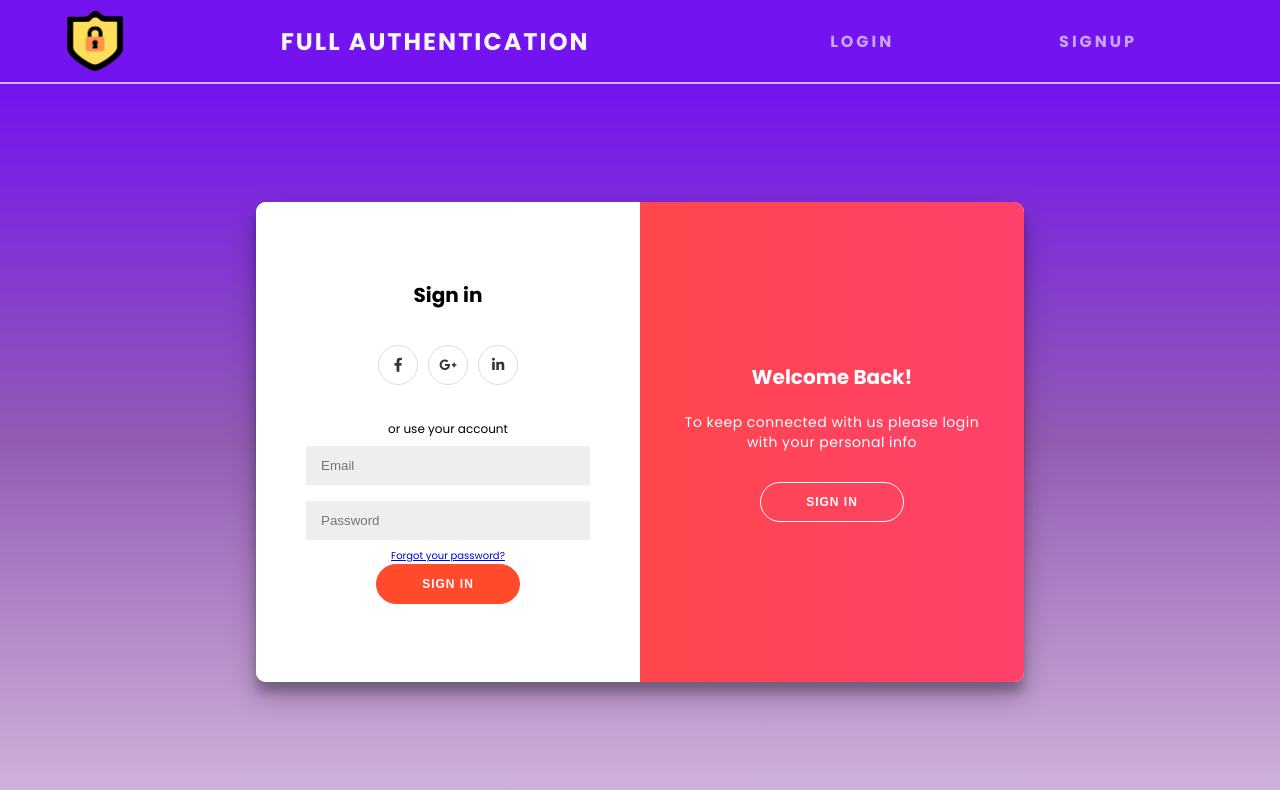
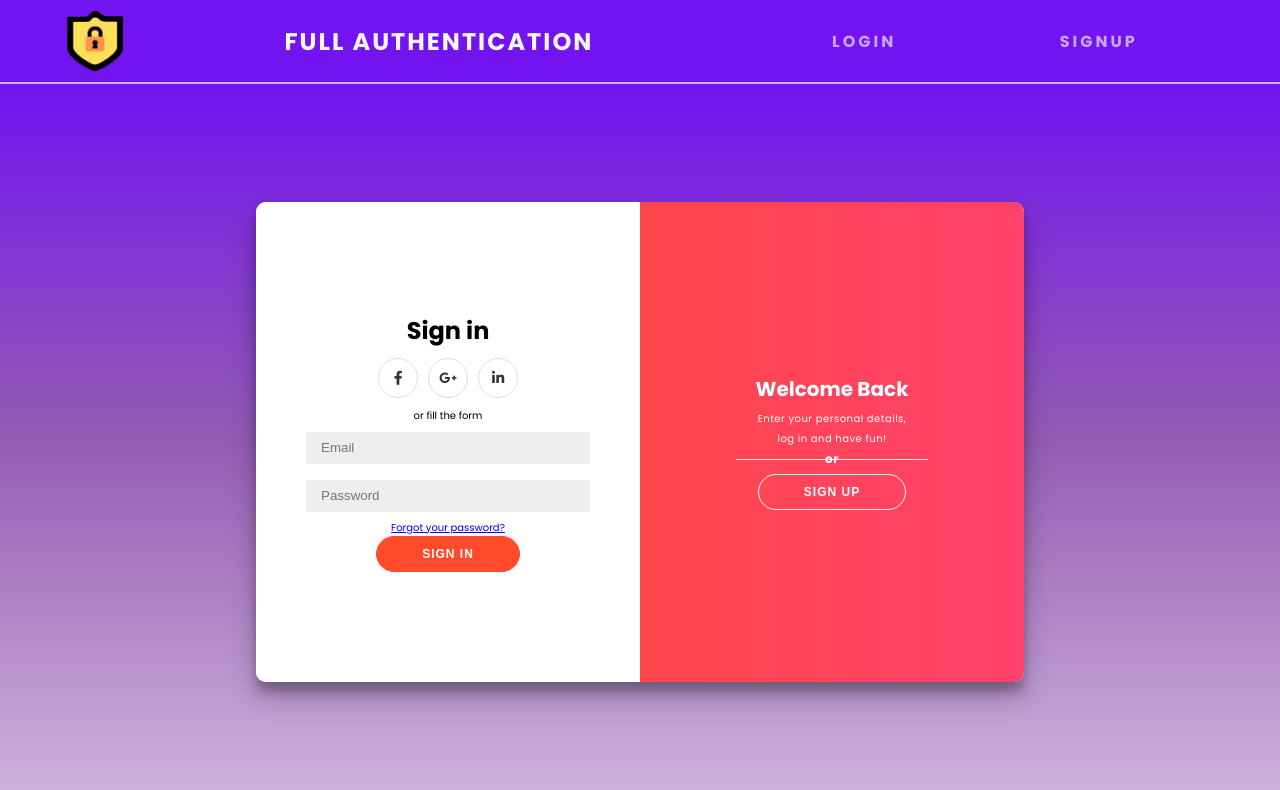
Before and after one commit to wawrzynmc/Authentication-client, a React (Create React App) app: page /auth in a window 1280 px wide. Shown: the top 790 px of the page. Built offline with nearby package versions, Linux system fonts and the light colour scheme.

Commit message:
:sparkles: Animations for changing signup/signin mode

```diff
--- a/src/shared/components/FormElements/Form/Form.js
+++ b/src/shared/components/FormElements/Form/Form.js
@@ -13,7 +13,9 @@ const Form = (props) => {
 				className={`${classes.FormContainer} ${classes.FormContainer_signup}`}
 			>
 				<form action="#">
-					<h1>Create Account</h1>
+					<h1 className={classes.FormContainer__Title}>
+						Create Account
+					</h1>
 					<div className={classes.FormContainer__Socials}>
 						<a href="#" className={classes.FormContainer__Social}>
 							<i className="fab fa-facebook-f"></i>
@@ -25,9 +27,12 @@ const Form = (props) => {
 							<i className="fab fa-linkedin-in"></i>
 						</a>
 					</div>
-					<span>or use your email for registration</span>
+					<span className={classes.FormContainer__paragraph}>
+						or fill the form
+					</span>
 					<input type="text" placeholder="Name" />
 					<input type="email" placeholder="Email" />
+					<input type="password" placeholder="Password" />
 					<input type="password" placeholder="Password" />
 					<button>Sign Up</button>
 				</form>
@@ -36,7 +41,7 @@ const Form = (props) => {
 				className={`${classes.FormContainer} ${classes.FormContainer_signin}`}
 			>
 				<form action="#">
-					<h1>Sign in</h1>
+					<h1 className={classes.FormContainer__Title}>Sign in</h1>
 					<div className={classes.FormContainer__Socials}>
 						<a href="#" className={classes.FormContainer__Social}>
 							<i className="fab fa-facebook-f"></i>
@@ -48,7 +53,9 @@ const Form = (props) => {
 							<i className="fab fa-linkedin-in"></i>
 						</a>
 					</div>
-					<span>or use your account</span>
+					<span className={classes.FormContainer__paragraph}>
+						or fill the form
+					</span>
 					<input type="email" placeholder="Email" />
 					<input type="password" placeholder="Password" />
 					<a href="#">Forgot your password?</a>
@@ -60,31 +67,45 @@ const Form = (props) => {
 					<div
 						className={`${classes.OverlayContainer__Panel} ${classes.OverlayContainer__Panel_first}`}
 					>
-						<h1>Welcome Back!</h1>
-						<p>
-							To keep connected with us please login with your
-							personal info
-						</p>
+						<h1 className={classes.OverlayContainer__Title}>
+							Welcome Back
+						</h1>
+						<span className={classes.OverlayContainer__Information}>
+							<p>
+								Enter your personal details, <br />
+								log in and have fun!
+							</p>
+							<h1>
+								<span>or</span>
+							</h1>
+						</span>
+						<button
+							className={classes.Ghost}
+							onClick={props.togglePannels}
+						>
+							Sign Up
+						</button>
+					</div>
+					<div
+						className={`${classes.OverlayContainer__Panel} ${classes.OverlayContainer__Panel_second}`}
+					>
+						<h1 className={classes.OverlayContainer__Title}>
+							First Time Here?
+						</h1>
+						<span className={classes.OverlayContainer__Information}>
+							<p>
+								Enter your personal details, <br />
+								create an account and start the journey!
+							</p>
+							<h1>
+								<span>or</span>
+							</h1>
+						</span>
 						<button
 							className={classes.Ghost}
 							onClick={props.togglePannels}
 						>
 							Sign In
-						</button>
-					</div>
-					<div
-						className={`${classes.OverlayContainer__Panel} ${classes.OverlayContainer__Panel_second}`}
-					>
-						<h1>Hello, Friend!</h1>
-						<p>
-							Enter your personal details and start journey with
-							us
-						</p>
-						<button
-							className={classes.Ghost}
-							onClick={props.togglePannels}
-						>
-							Sign Up
 						</button>
 					</div>
 				</div>
--- a/src/shared/components/FormElements/Form/Form.module.scss
+++ b/src/shared/components/FormElements/Form/Form.module.scss
@@ -16,7 +16,8 @@
 
 	&_secondPanelActive {
 		& .FormContainer_signin {
-			transform: translate(0, 60%);
+			transform: translate(0, 35%);
+			opacity: 0;
 			z-index: 0;
 			@media screen and (min-width: 768px) {
 				transform: translate(100%, 0);
@@ -26,8 +27,8 @@
 		& .FormContainer_signup {
 			opacity: 1;
 			z-index: 10;
-			transform: translate(0, 60%);
-			animation: show 0.6s;
+			transform: translate(0, 50%);
+			animation: show 0.4s;
 
 			@media screen and (min-width: 768px) {
 				transform: translate(100%, 0);
@@ -35,25 +36,28 @@
 		}
 
 		& .OverlayContainer {
-			transform: translate(0, -150%);
+			transform: translate(0, -234%);
 			@media screen and (min-width: 768px) {
 				transform: translate(-100%, 0);
 			}
 		}
 
 		& .OverlayContainer__Overlay {
+			transform: translate(0, 70%);
 			@media screen and (min-width: 768px) {
 				transform: translate(50%, 0);
 			}
 		}
 
 		& .OverlayContainer__Panel_first {
+			transform: translate(0, 0%);
 			@media screen and (min-width: 768px) {
 				transform: translate(100%, 0);
 			}
 		}
 
 		& .OverlayContainer__Panel_second {
+			transform: translate(0, -233%);
 			@media screen and (min-width: 768px) {
 				transform: translate(-100%, 0);
 			}
@@ -63,8 +67,9 @@
 
 .FormContainer {
 	position: absolute;
+	top: 0;
 
-	height: 60%;
+	height: 65%;
 	width: 100%;
 
 	transition: all 0.6s ease-in-out;
@@ -86,9 +91,16 @@
 		z-index: 10;
 	}
 
-	&__Socials {
-		margin: 20px 0;
-		@media screen and (min-width: 768px) {
+	// &__Socials {
+
+	// }
+
+	&__Title {
+		font-weight: bold;
+		font-size: 2rem;
+
+		@media (min-width: 375px) {
+			font-size: 2.4rem;
 		}
 	}
 
@@ -99,7 +111,7 @@
 
 		height: 40px;
 		width: 40px;
-		margin: 15px 5px;
+		margin: 10px 5px;
 
 		border: 1px solid #dddddd;
 		border-radius: 50%;
@@ -111,10 +123,10 @@
 
 .OverlayContainer {
 	position: absolute;
-	top: 75%;
+	top: 70%;
 	left: 0;
 
-	height: 25%;
+	height: 30%;
 	width: 100%;
 
 	overflow: hidden;
@@ -131,9 +143,9 @@
 
 	&__Overlay {
 		position: relative;
-		top: -300%;
+		top: -233%;
 
-		height: 400%;
+		height: 333%;
 
 		background: #ff416c;
 		background: -webkit-linear-gradient(to right, #ff4b2b, #ff416c);
@@ -160,7 +172,7 @@
 		align-items: center;
 		justify-content: center;
 
-		height: 25%;
+		height: 30%;
 		width: 100%;
 
 		text-align: center;
@@ -177,7 +189,7 @@
 		}
 
 		&_first {
-			transform: translate(0, 150%);
+			transform: translate(0, 0);
 
 			@media screen and (min-width: 768px) {
 				transform: translate(100%, 0);
@@ -185,7 +197,7 @@
 		}
 
 		&_second {
-			transform: translate(0, 0);
+			transform: translate(0, 200%);
 
 			@media screen and (min-width: 768px) {
 				right: 0;
@@ -193,27 +205,46 @@
 			}
 		}
 	}
-}
 
-h1 {
-	font-weight: bold;
-	margin: 0;
-}
+	&__Title {
+		font-size: 2rem;
+	}
 
-h2 {
-	text-align: center;
-}
+	&__Information {
+		font-size: 1rem;
+		font-weight: 100;
+		line-height: 20px;
+		letter-spacing: 0.5px;
+		margin: 5px 0;
+		width: 70%;
 
-p {
-	font-size: 14px;
-	font-weight: 100;
-	line-height: 20px;
-	letter-spacing: 0.5px;
-	margin: 20px 0 30px;
-}
+		h1 {
+			font-size: 1.2rem;
+			position: relative;
+		}
 
-span {
-	font-size: 12px;
+		h1:before {
+			content: '';
+			display: block;
+			width: 100px;
+			height: 1px;
+			background-color: rgb(246, 246, 246);
+			position: absolute;
+			left: 5%;
+			top: 50%;
+		}
+
+		h1:after {
+			content: '';
+			display: block;
+			width: 100px;
+			height: 1px;
+			background-color: rgb(246, 246, 246);
+			position: absolute;
+			right: 5%;
+			top: 50%;
+		}
+	}
 }
 
 button {
@@ -223,7 +254,7 @@ button {
 	color: #ffffff;
 	font-size: 12px;
 	font-weight: bold;
-	padding: 12px 45px;
+	padding: 10px 45px;
 	letter-spacing: 1px;
 	text-transform: uppercase;
 	transition: transform 80ms ease-in;
@@ -259,6 +290,7 @@ input {
 	padding: 12px 15px;
 	margin: 8px 0;
 	width: 100%;
+	height: 4vh;
 }
 
 @keyframes show {
--- a/src/shared/components/Navigation/Logo/Logo.module.css
+++ /dev/null
@@ -1,12 +0,0 @@
-.Logo {
-    height: 100%;
-    box-sizing: border-box;
-}
-
-.NavigationLogo {
-    padding: 10px 0;
-}
-
-.Logo img {
-    height: 100%;
-}
--- /dev/null
+++ b/src/shared/components/Navigation/Logo/Logo.module.scss
@@ -0,0 +1,16 @@
+.Logo {
+	height: 80%;
+	box-sizing: border-box;
+
+	@media (min-width: 375px) {
+		height: 100%;
+	}
+}
+
+.NavigationLogo {
+	padding: 10px 5px 10px 0;
+}
+
+.Logo img {
+	height: 100%;
+}
--- a/src/shared/components/Navigation/MainHeader/MainHeader.module.css
+++ b/src/shared/components/Navigation/MainHeader/MainHeader.module.css
@@ -1,13 +1,12 @@
 :root {
-    --headerBgcColor: #7313f0
+	--headerBgcColor: #7313f0;
 }
 
 .MainHeader {
 	position: fixed;
 	top: 0;
 	left: 0;
-	z-index: 20;
-
+	z-index: 200;
 
 	display: flex;
 	justify-content: space-around;
@@ -19,13 +18,12 @@
 
 	border-bottom: 2px solid #d0b4dc;
 
-	background-color: var(--headerBgcColor)
+	background-color: var(--headerBgcColor);
 }
 
 /* szerokosc wieksza niz 768 */
 @media (min-width: 768px) {
 	.MainHeader {
-
 	}
 }
 
--- a/src/shared/components/Navigation/MainNavigation/MainNavigation.module.css
+++ b/src/shared/components/Navigation/MainNavigation/MainNavigation.module.scss
@@ -7,23 +7,23 @@
 
 	margin: 10px 0;
 
-	font-size: 1.8em;
+	font-size: 1.6em;
 	text-transform: uppercase;
 	letter-spacing: 2px;
 	color: var(--titleColor);
 	text-align: center;
 	text-decoration: none;
 	font-weight: bold;
-}
 
-@media screen and (min-width: 576px) {
-	.Title {
+	@media (min-width: 375px) {
+		font-size: 1.8em;
+	}
+
+	@media screen and (min-width: 576px) {
 		font-size: 2.4em;
 	}
-}
 
-@media screen and (min-width: 768px) {
-	.Title {
+	@media screen and (min-width: 768px) {
 		flex-grow: 1;
 	}
 }
--- a/src/shared/components/Navigation/SideDrawer/DrawerToggle/DrawerToggle.js
+++ b/src/shared/components/Navigation/SideDrawer/DrawerToggle/DrawerToggle.js
@@ -1,7 +1,7 @@
 import React from 'react';
 import { CSSTransition } from 'react-transition-group';
 
-import classes from './DrawerToggle.module.css';
+import classes from './DrawerToggle.module.scss';
 
 const DrawerToggle = (props) => {
 	let attachedClasses = [classes.DrawerToggle];
@@ -10,10 +10,10 @@ const DrawerToggle = (props) => {
 		attachedClasses.push(classes.Toggle);
 	}
 
-	console.log('Render Drawer Toggle')
+	console.log('Render Drawer Toggle');
 
 	return (
-		<div className={attachedClasses.join(" ")} onClick={props.onClick}>
+		<div className={attachedClasses.join(' ')} onClick={props.onClick}>
 			<div className={classes.DrawerToggleLine}></div>
 			<div className={classes.DrawerToggleLine}></div>
 			<div className={classes.DrawerToggleLine}></div>
--- a/src/shared/components/Navigation/SideDrawer/DrawerToggle/DrawerToggle.module.css
+++ b/src/shared/components/Navigation/SideDrawer/DrawerToggle/DrawerToggle.module.scss
@@ -6,7 +6,7 @@
 
 	width: 40px;
 	height: 100%;
-	padding: 25px 0;
+	padding: 25px 0px 25px 5px;
 
 	cursor: pointer;
 }
--- a/src/shared/components/Navigation/SideDrawer/SideDrawer.module.css
+++ b/src/shared/components/Navigation/SideDrawer/SideDrawer.module.css
@@ -2,10 +2,14 @@
 	position: fixed;
 	right: 0;
 	top: 84px;
-	z-index: 20;
+	z-index: 200;
 	height: 100vh;
 	width: 30%;
-	background: linear-gradient(180deg, rgba(115,19,240,1) 33%, rgba(146,25,244,1) 100%);
+	background: linear-gradient(
+		180deg,
+		rgba(115, 19, 240, 1) 33%,
+		rgba(146, 25, 244, 1) 100%
+	);
 	border-left: 2px solid #d0b4dc;
 }
 
--- a/src/shared/components/UIElements/Backdrop/Backdrop.module.css
+++ b/src/shared/components/UIElements/Backdrop/Backdrop.module.css
@@ -5,5 +5,5 @@
 	width: 100%;
 	height: 100vh;
 	background: rgba(0, 0, 0, 0.75);
-  z-index: 10;
+	z-index: 100;
 }
```
Also changed, not shown: src/shared/components/Navigation/Logo/Logo.js (+17 -14 lines), src/shared/components/Navigation/MainNavigation/MainNavigation.js (+8 -6 lines). Lines whose indentation alone changed are shown as unchanged.
